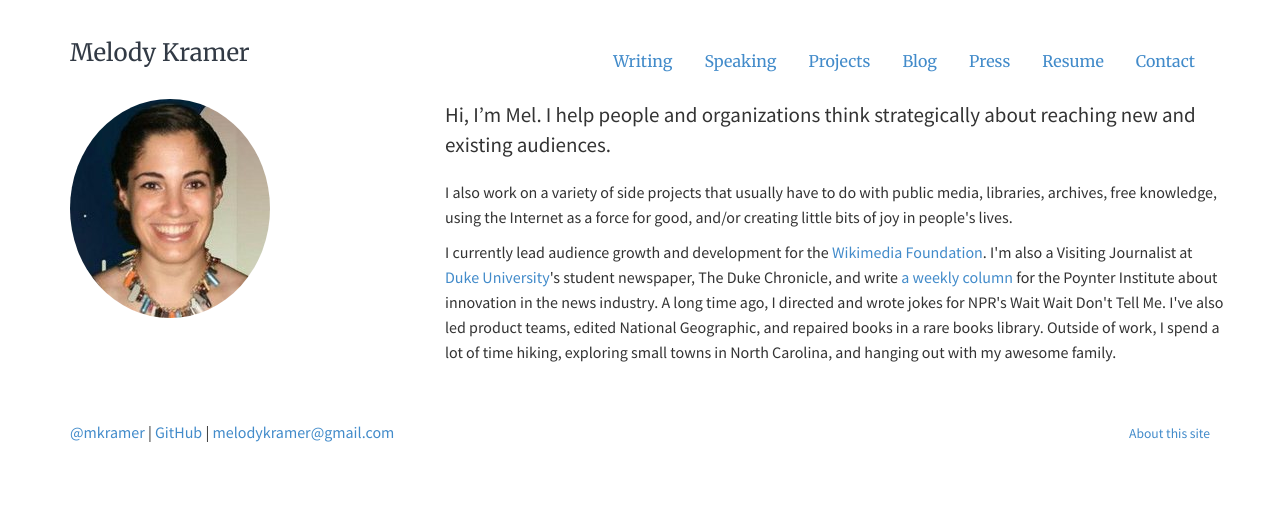
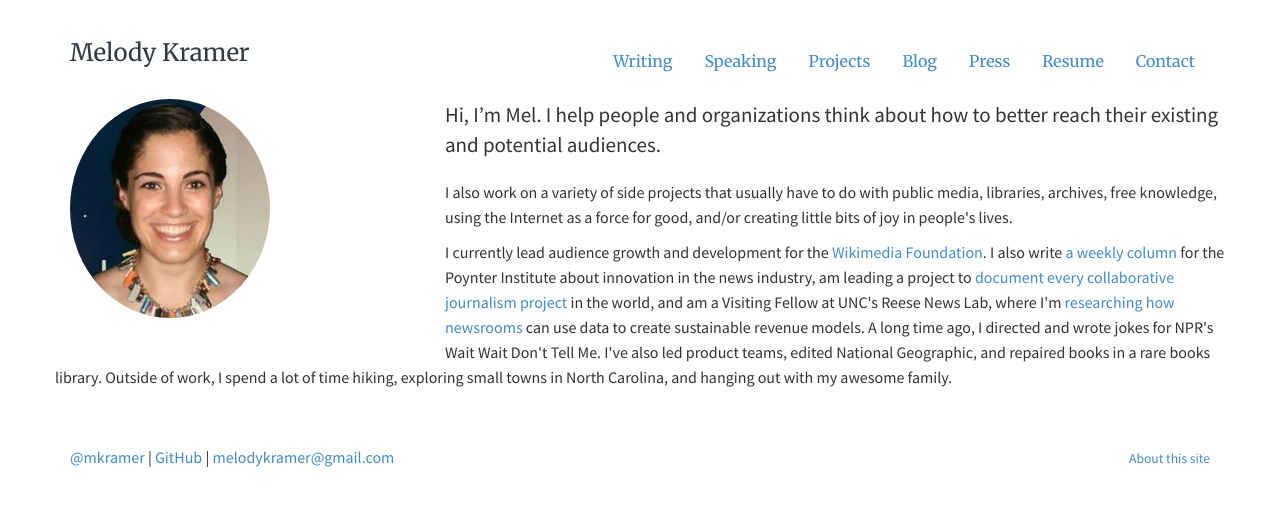
Before and after one commit to melodykramer/old-website, a Jekyll site: the page built from index.md, in a window 1280 px wide. Shown: the top 506 px of the page. Built offline with Jekyll 4.4.1, drawn with Linux system fonts in a browser that asks for light colours.

Commit message:
Update index.md

```diff
--- a/index.md
+++ b/index.md
@@ -14,7 +14,7 @@
 	<img  class="img-circle avatar" alt="Melody Kramer" src="img/headshot.jpg">
 	</div>
 	<div itemscope itemtype="http://data-vocabulary.org/Person" class="col-sm-8"></div>
-	<p class="lead" markdown="1">Hi, I'm <span itemprop="name">Mel</span>. I help people and organizations think strategically about reaching new and existing audiences.</p>
+	<p class="lead" markdown="1">Hi, I'm <span itemprop="name">Mel</span>. I help people and organizations think about how to better reach their existing and potential audiences.</p>
 	<p>I also work on a variety of side projects that usually have to do with public media, libraries, archives, free knowledge, using the Internet as a force for good, and/or creating little bits of joy in people's lives.</p>
-	<p>I currently lead audience growth and development for the <a href="https://wikimediafoundation.org/wiki/Home">Wikimedia Foundation</a>. I'm also a Visiting Journalist at <a href="https://www.duke.edu/">Duke University</a>'s student newspaper, The Duke Chronicle, and write <a href="http://www.poynter.org/author/melody-kramer/">a weekly column</a> for the Poynter Institute about innovation in the news industry. A long time ago, I directed and wrote jokes for NPR's Wait Wait Don't Tell Me. I've also led product teams, edited National Geographic, and repaired books in a rare books library. Outside of work, I spend a lot of time hiking, exploring small towns in North Carolina, and hanging out with my awesome family.</p>
+	<p>I currently lead audience growth and development for the <a href="https://wikimediafoundation.org/wiki/Home">Wikimedia Foundation</a>. I also write <a href="https://www.poynter.org/person/961/archive">a weekly column</a> for the Poynter Institute about innovation in the news industry, am leading a project to <a href="https://collaborativejournalism.org/database-search-sort-learn-collaborative-projects-around-world/">document every collaborative journalism project</a> in the world, and am a Visiting Fellow at UNC's Reese News Lab, where I'm <a href="https://cislm.org/announcing-first-reese-news-lab-fellow-melody-kramer/">researching how newsrooms</a> can use data to create sustainable revenue models. A long time ago, I directed and wrote jokes for NPR's Wait Wait Don't Tell Me. I've also led product teams, edited National Geographic, and repaired books in a rare books library. Outside of work, I spend a lot of time hiking, exploring small towns in North Carolina, and hanging out with my awesome family.</p>
 </div>
```
